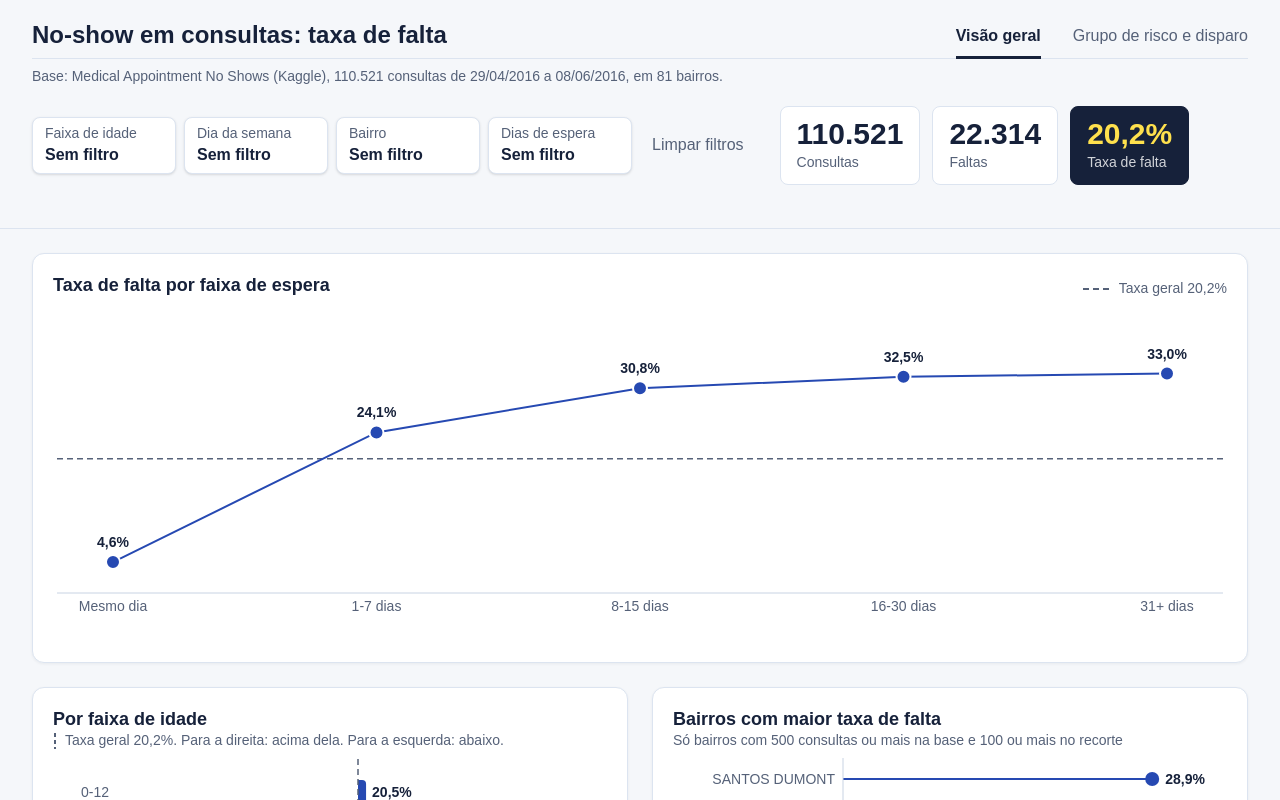
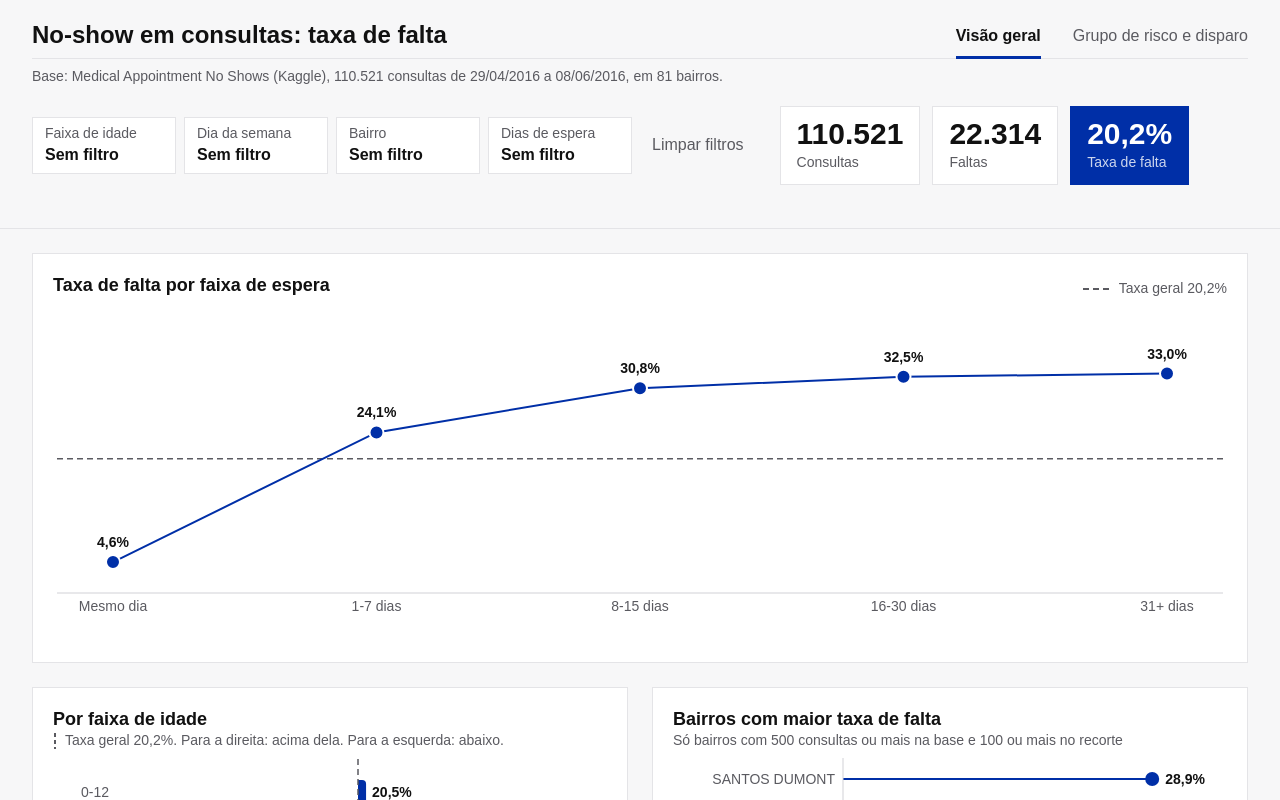
Before and after one commit to cauedev30/analise-no-show-consultas, a Next.js app in the folder dashboard/: page / in a window 1280 px wide. Shown: the top 800 px of the page. Built offline with nearby package versions, Linux system fonts and the light colour scheme; a web font is replaced by a local one.

Commit message:
Troca o visual pelo estilo suíço: fio de 1 px, sem sombra e um só acento azul

```diff
--- a/dashboard/app/globals.css
+++ b/dashboard/app/globals.css
@@ -2,25 +2,24 @@
 
 /*
  * Tokens do dashboard, em um lugar só.
- * Paleta = a do slide da apresentação ("agenda de clínica"): tinta azul-marinho, caneta azul nos dados e marca-texto
- * amarelo só como destaque. A página é cinza-azulada e os cartões são brancos (--color-fundo é a cor do cartão,
- * que os gráficos usam no contorno dos pontos e nas linhas entre as células do mapa).
+ * Direção suíça: fundo neutro, cartões brancos com fio de 1 px (sem sombra, sem canto arredondado), texto quase
+ * preto e um único acento, o azul Klein, nos dados e no KPI principal. --color-fundo é a cor do cartão, que os
+ * gráficos usam no contorno dos pontos e nas linhas entre as células do mapa.
  * `static` faz o Tailwind gravar todas as variáveis, mesmo as que o CSS não usa por utilitário
  * (os gráficos leem `var(--color-...)` direto nos atributos SVG).
  */
 @theme static {
-  --color-folha: #f5f7fa;
+  --color-folha: #f7f7f8;
   --color-fundo: #ffffff;
-  --color-texto: #16213a;
-  --color-texto-2: #556178;
-  --color-grade: #dce4f0;
-  --color-eixo: #c8d3e3;
-  --color-neutro: #eef2f8;
+  --color-texto: #111111;
+  --color-texto-2: #5a5a60;
+  --color-grade: #e4e4e7;
+  --color-eixo: #d1d1d6;
+  --color-neutro: #efeff1;
 
-  --color-azul: #2649b2;
-  --color-azul-claro: #7890d6;
-  --color-cinza: #7e889b;
-  --color-marca: #ffe14d;
+  --color-azul: #002fa7;
+  --color-azul-claro: #6680c8;
+  --color-cinza: #86868c;
 
   /* Rampa do mapa de calor (a do notebook 03), do claro ao escuro. Existe um espelho em lib/mapaDeCalor.ts (a
      interpolação em JavaScript que dá a cor de cada célula): ao mudar uma cor aqui, mude lá também. Um teste
@@ -60,15 +59,13 @@ body {
   -webkit-font-smoothing: antialiased;
 }
 
-/* Cartão branco do painel: a caixa de cada gráfico, KPI e bloco. Em `components` para um utilitário poder trocar o
-   padding ou a borda. */
+/* Cartão branco do painel: a caixa de cada gráfico, KPI e bloco. Só o fio de 1 px, sem sombra nem canto arredondado.
+   Em `components` para um utilitário poder trocar o padding ou a borda. */
 @layer components {
   .cartao {
     background: var(--color-fundo);
     border: 1px solid var(--color-grade);
-    border-radius: 0.75rem;
     padding: 1.25rem;
-    box-shadow: 0 1px 3px rgb(22 33 58 / 0.06);
   }
 }
 
--- a/dashboard/components/Abas.tsx
+++ b/dashboard/components/Abas.tsx
@@ -54,7 +54,7 @@ export function Abas({ abas, ativa, onChange }: Props) {
             className={
               "cursor-pointer border-b-[3px] py-2 text-corpo " +
               (selecionada
-                ? "border-texto font-bold text-texto"
+                ? "border-azul font-bold text-texto"
                 : "border-transparent text-texto-2 hover:text-texto")
             }
           >
--- a/dashboard/components/Cartao.tsx
+++ b/dashboard/components/Cartao.tsx
@@ -3,7 +3,7 @@ interface Props {
   valor: string;
   /** Uma linha menor, abaixo do rótulo (por exemplo, a comparação com a base inteira). */
   complemento?: string;
-  /** O KPI principal: caixa escura (tinta do slide) com o número no amarelo do marca-texto. */
+  /** O KPI principal: bloco cheio no azul Klein (o único acento do painel) com o número em branco. */
   destaque?: boolean;
 }
 
@@ -11,8 +11,8 @@ interface Props {
 export function Cartao({ rotulo, valor, complemento, destaque = false }: Props) {
   const secundario = destaque ? "text-fundo/80" : "text-texto-2";
   return (
-    <div className={"rounded-lg border px-4 py-3 " + (destaque ? "border-texto bg-texto" : "border-grade bg-fundo")}>
-      <p className={"text-2xl font-bold sm:text-numero " + (destaque ? "text-marca" : "text-texto")}>{valor}</p>
+    <div className={"border px-4 py-3 " + (destaque ? "border-azul bg-azul" : "border-grade bg-fundo")}>
+      <p className={"text-2xl font-bold sm:text-numero " + (destaque ? "text-fundo" : "text-texto")}>{valor}</p>
       <p className={"mt-1 text-rotulo " + secundario}>{rotulo}</p>
       {complemento && <p className={"text-rotulo " + secundario}>{complemento}</p>}
     </div>
--- a/dashboard/components/Dica.tsx
+++ b/dashboard/components/Dica.tsx
@@ -25,7 +25,7 @@ export function ehAmostraPequena(consultas: number, minimo: number): boolean {
 
 /** A caixa escura das dicas dos gráficos (a aparência é a mesma em todos). */
 export function CaixaDeDica({ children }: { children: React.ReactNode }) {
-  return <div className="rounded bg-texto px-3 py-2 text-rotulo text-fundo">{children}</div>;
+  return <div className="bg-texto px-3 py-2 text-rotulo text-fundo">{children}</div>;
 }
 
 /** Dica ao passar o mouse: a taxa e o número de consultas e de faltas da categoria. */
--- a/dashboard/components/Filtros.tsx
+++ b/dashboard/components/Filtros.tsx
@@ -32,7 +32,7 @@ export function Filtros({ ordem, filtros, onChange }: Props) {
         type="button"
         onClick={() => onChange(SEM_FILTROS)}
         disabled={!algumAtivo}
-        className="cursor-pointer rounded-lg px-3 py-2 text-corpo underline underline-offset-4 enabled:hover:bg-neutro disabled:cursor-default disabled:text-texto-2 disabled:no-underline"
+        className="cursor-pointer px-3 py-2 text-corpo underline underline-offset-4 enabled:hover:bg-neutro disabled:cursor-default disabled:text-texto-2 disabled:no-underline"
       >
         Limpar filtros
       </button>
--- a/dashboard/components/GraficoSms.tsx
+++ b/dashboard/components/GraficoSms.tsx
@@ -130,7 +130,7 @@ export function GraficoSms({ linhas, children, className = "" }: Props) {
         <ul className="flex items-center gap-5 text-rotulo" aria-label="Legenda">
           {SERIES.map((s) => (
             <li key={s.chave} className="flex items-center gap-2">
-              <span className="inline-block size-3 rounded-sm" style={{ backgroundColor: s.cor }} aria-hidden="true" />
+              <span className="inline-block size-3" style={{ backgroundColor: s.cor }} aria-hidden="true" />
               {s.nome}
             </li>
           ))}
--- a/dashboard/components/SeletorMultiplo.tsx
+++ b/dashboard/components/SeletorMultiplo.tsx
@@ -98,7 +98,7 @@ export function SeletorMultiplo({ rotulo, opcoes, selecionados, onChange, comBus
         aria-controls={aberto ? idLista : undefined}
         onClick={() => (aberto ? fechar(false) : setAberto(true))}
         className={
-          "flex min-w-36 max-w-60 cursor-pointer flex-col rounded-lg border bg-fundo px-3 py-1.5 text-left shadow-sm hover:bg-neutro " +
+          "flex min-w-36 max-w-60 cursor-pointer flex-col border bg-fundo px-3 py-1.5 text-left hover:bg-neutro " +
           (selecionados.length > 0 ? "border-texto" : "border-grade")
         }
       >
@@ -112,7 +112,7 @@ export function SeletorMultiplo({ rotulo, opcoes, selecionados, onChange, comBus
           role="group"
           aria-label={rotulo}
           onMouseDown={aoApertarNaLista}
-          className="absolute left-0 top-full z-20 mt-1 w-64 rounded-lg border border-grade bg-fundo p-2 shadow-lg"
+          className="absolute left-0 top-full z-20 mt-1 w-64 border border-texto bg-fundo p-2"
         >
           {comBusca && (
             <input
@@ -122,13 +122,13 @@ export function SeletorMultiplo({ rotulo, opcoes, selecionados, onChange, comBus
               onChange={(e) => setBusca(e.target.value)}
               placeholder={textoBusca}
               aria-label={`Buscar em ${rotulo.toLowerCase()}`}
-              className="mb-2 w-full rounded-md border border-eixo bg-fundo px-2 py-1.5 text-corpo"
+              className="mb-2 w-full border border-eixo bg-fundo px-2 py-1.5 text-corpo"
             />
           )}
           <ul className="max-h-72 overflow-y-auto">
             {visiveis.map(({ nome, posicao }) => (
               <li key={posicao}>
-                <label className="flex cursor-pointer items-center gap-2 rounded px-2 py-1.5 text-corpo hover:bg-neutro">
+                <label className="flex cursor-pointer items-center gap-2 px-2 py-1.5 text-corpo hover:bg-neutro">
                   <input
                     type="checkbox"
                     checked={selecionados.includes(posicao)}
--- a/dashboard/components/cores.ts
+++ b/dashboard/components/cores.ts
@@ -3,7 +3,6 @@ export const COR = {
   azul: "var(--color-azul)",
   azulClaro: "var(--color-azul-claro)",
   cinza: "var(--color-cinza)",
-  marca: "var(--color-marca)",
   texto: "var(--color-texto)",
   texto2: "var(--color-texto-2)",
   grade: "var(--color-grade)",
--- a/dashboard/lib/mapaDeCalor.ts
+++ b/dashboard/lib/mapaDeCalor.ts
@@ -6,10 +6,10 @@ import type { CelulaIdadeEspera, Painel } from "./tipos";
 export const RAMPA = ["#cde2fb", "#9ec5f4", "#6da7ec", "#3987e5", "#256abf", "#184f95", "#104281"] as const;
 
 /** A cor de texto mais escura da paleta (o token --color-texto). */
-export const TEXTO_ESCURO = "#16213a";
+export const TEXTO_ESCURO = "#111111";
 export const TEXTO_CLARO = "#ffffff";
 /**
- * O texto escuro dentro das células do mapa é preto puro, não o token --color-texto (#16213a): mesmo com #0b0b0b o pior
+ * O texto escuro dentro das células do mapa é preto puro, não o token --color-texto (#111111): mesmo com #0b0b0b o pior
  * caso da rampa dá 4,44:1 (abaixo do mínimo de 4,5:1 da WCAG); com #000000 passa. Vale só para o mapa.
  */
 export const TEXTO_ESCURO_DO_MAPA = "#000000";
```
Also changed, not shown: dashboard/components/Recomendacoes.tsx (+6 -6 lines).
